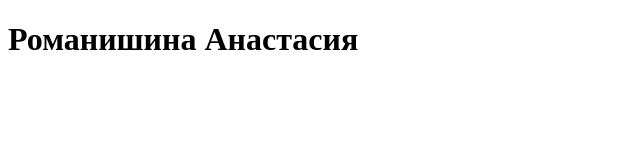
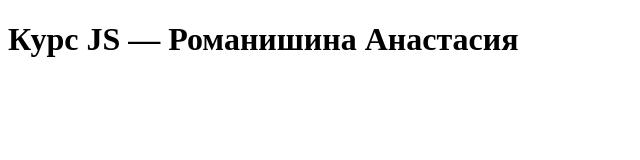
Before and after one commit to Anananiases/web-course-2026, a plain HTML site: page task0/index.html in a window 1280 px wide. Shown: the whole page, without its empty margins (0-640 px from the left). Drawn offline with Linux system fonts and the light colour scheme.

Commit message:
task0: fix heading text

```diff
--- a/task0/index.html
+++ b/task0/index.html
@@ -6,6 +6,6 @@
     <title>Курс JS — task0</title>
 </head>
 <body>
-    <h1>Романишина Анастасия</h1>
+    <h1>Курс JS — Романишина Анастасия</h1>
 </body>
 </html>
```
